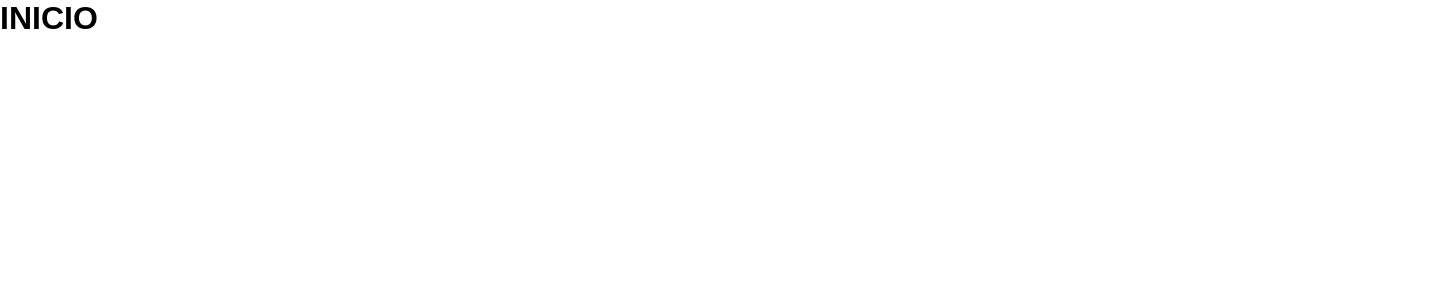
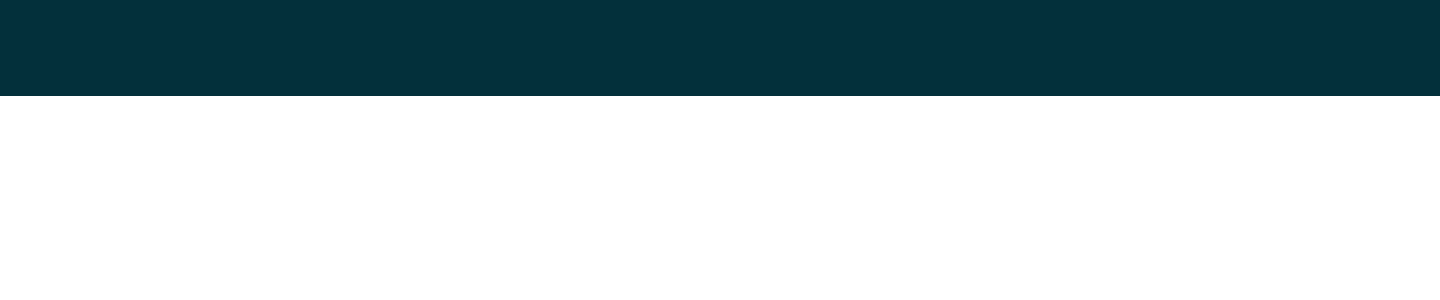
Before and after one commit to wendreslucas/OmniChannel, a React (Create React App) app: page / in a window 1280 px wide. Shown: the top 300 px of the page, 1440 px wide, since content can reach past the window. Built offline with nearby package versions, Linux system fonts and the light colour scheme.

Commit message:
começo implementação do header, variaveis de cores

```diff
--- a/src/App.tsx
+++ b/src/App.tsx
@@ -1,11 +1,12 @@
 import { BrowserRouter } from 'react-router-dom';
 import { GlobalStyle } from './styles/GlobalStyle';
+import { Root } from './pages/Root/index';
 
 function App() {
   return (
     <BrowserRouter>
       <GlobalStyle />
-      <h1>INICIO</h1>
+      <Root />
     </BrowserRouter>
   );
 }
--- /dev/null
+++ b/src/components/Header/index.tsx
@@ -0,0 +1,4 @@
+import { Container } from './styles';
+export const Header = () => {
+  return <Container>{/* <h1>HEADER</h1> */}</Container>;
+};
--- /dev/null
+++ b/src/components/Header/styles.js
@@ -0,0 +1,7 @@
+import styled from 'styled-components';
+
+export const Container = styled.div`
+  height: 96px;
+  width: 1440px;
+  background-color: var(--primary);
+`;
--- a/src/pages/Home/index.tsx
+++ b/src/pages/Home/index.tsx
@@ -1,3 +1,5 @@
+import { Header } from '../../components/Header';
+
 export const Home = () => {
   return <Header />;
 };
--- a/src/pages/Root/index.tsx
+++ b/src/pages/Root/index.tsx
@@ -1,4 +1,5 @@
 import { Route, Routes } from 'react-router-dom';
+import { Home } from './../Home/index';
 
 export const Root = () => {
   return (
--- a/src/styles/GlobalStyle.js
+++ b/src/styles/GlobalStyle.js
@@ -20,4 +20,28 @@ export const GlobalStyle = createGlobalStyle`
     font-family: 'Roboto ', sans-serif, 'Raleway', sans-serif;
 
  }
+ :root {
+   // cores da marca
+   --primary: #03303B;
+   --secondary: #A2D6D3;
+
+   // cores de status
+   --info:#2F80ED;
+   --success: #27AE60;
+   --warning: #E2B93B;
+   --error:#EB5757;
+
+   // cores base
+   --black1: #1D1D1D;
+   --black2:#282828;
+   --background:#F4FBFA;
+   --white: #FCFCFC;
+
+   // Tons de cinza
+   --gray1: #333333;
+   --gray2:#4F4F4F;
+   --gray3:#828282;
+   --gray4:#BDBDBD;
+   --gray5: #E0E0E0;
+ }
 `;
```
